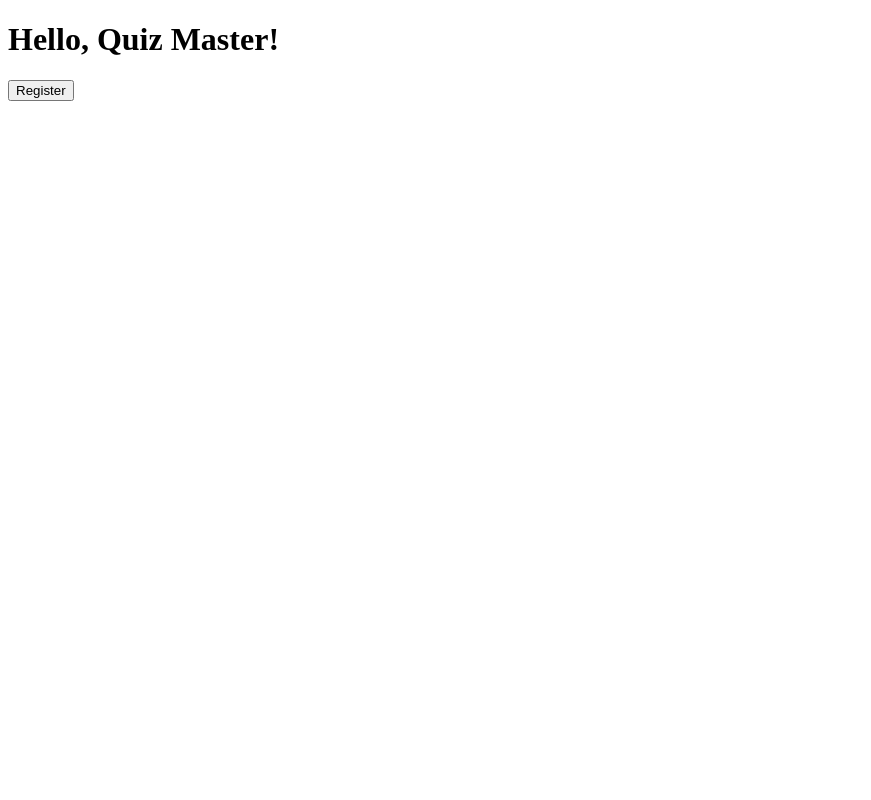
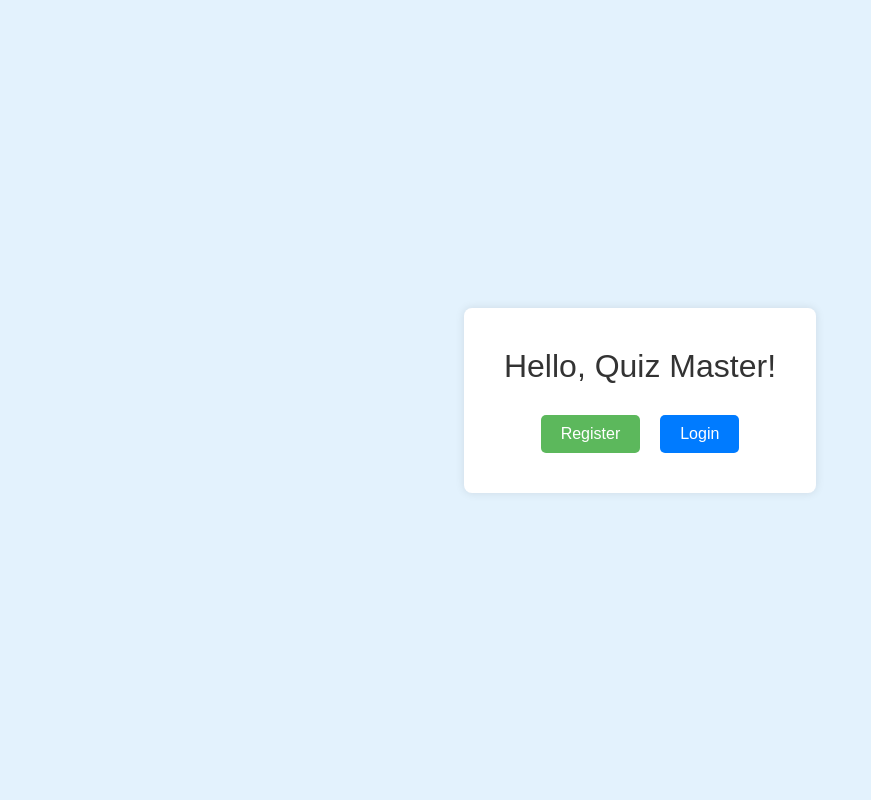
Before and after one commit to Pranay2603/Quiz-Master, a Flask app: page / in a window 1280 px wide. Shown: the whole page, without its empty margins (0-871 px from the left). Run offline with Flask 3, Linux system fonts and the light colour scheme.

Commit message:
Update homepage UI and login hint

```diff
--- a/templates/index.html
+++ b/templates/index.html
@@ -1,10 +1,64 @@
 <!DOCTYPE html>
-<html>
+<html lang="en">
 <head>
+    <meta charset="UTF-8">
+    <meta name="viewport" content="width=device-width, initial-scale=1.0">
     <title>Quiz Master</title>
+    <style>
+        body {
+            font-family: sans-serif;
+            background-color: #e3f2fd;
+            display: flex;
+            justify-content: center;
+            align-items: center;
+            min-height: 100vh; /* Ensure the body takes up at least the full viewport height */
+            margin: 0; /* Remove default body margin */
+        }
+        .container {
+            background-color: #fff;
+            padding: 40px;
+            border-radius: 8px;
+            box-shadow: 0 0 10px rgba(0, 0, 0, 0.1);
+            text-align: center;
+        }
+        .welcome-message {
+            font-size: 2em;
+            margin-bottom: 30px;
+            color: #333;
+        }
+        .button-container {
+            display: flex;
+            justify-content: center;
+            gap: 20px;
+            margin-top: 20px;
+        }
+        .button {
+            padding: 10px 20px;
+            font-size: 1em;
+            border: none;
+            border-radius: 5px;
+            cursor: pointer;
+            text-decoration: none;
+        }
+        .register-button {
+            background-color: #5cb85c;
+            color: white;
+        }
+        .login-button {
+            background-color: #007bff;
+            color: white;
+        }
+    </style>
 </head>
 <body>
-    <h1>Hello, Quiz Master!</h1>
-    <a href="{{ url_for('register_form') }}"><button>Register</button></a>
+    <div class="container">
+        <div class="welcome-message">
+            Hello, Quiz Master!
+        </div>
+        <div class="button-container">
+            <a href="{{ url_for('register_form') }}" class="button register-button">Register</a>
+            <a href="{{ url_for('login_form') }}" class="button login-button">Login</a>
+        </div>
+    </div>
 </body>
 </html>
--- a/templates/login.html
+++ b/templates/login.html
@@ -23,7 +23,7 @@
             </div>
             <div class="form-group">
                 <label for="password">Password:</label>
-                <input type="password" class="form-control" id="password" name="password" required>
+                <input type="password" class="form-control" id="password" name="password" required placeholder="Password (admin: password)">
             </div>
             <button type="submit" class="btn btn-primary">Login</button>
         </form>
```
Also changed, not shown: quiz_master.db.
